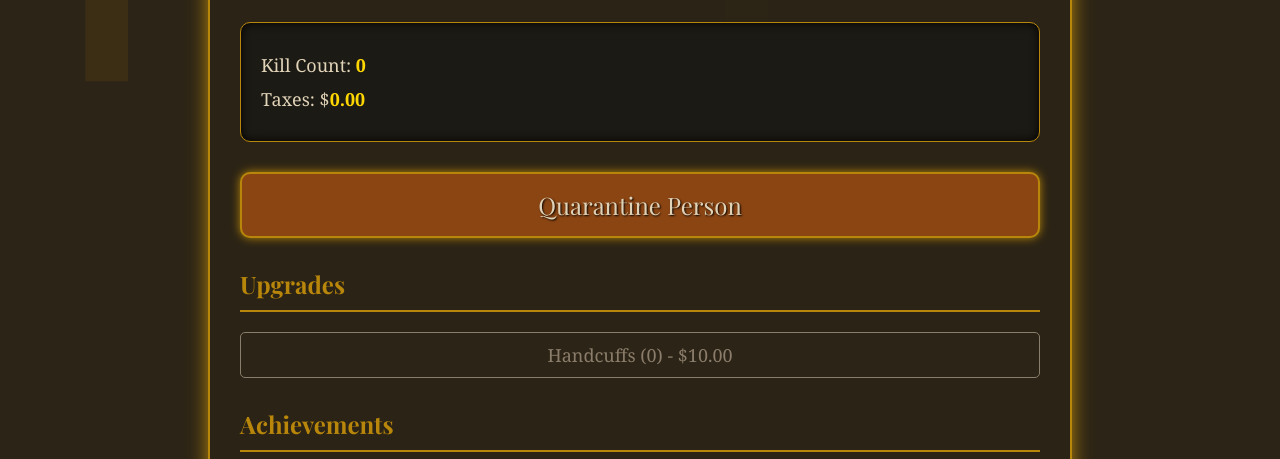
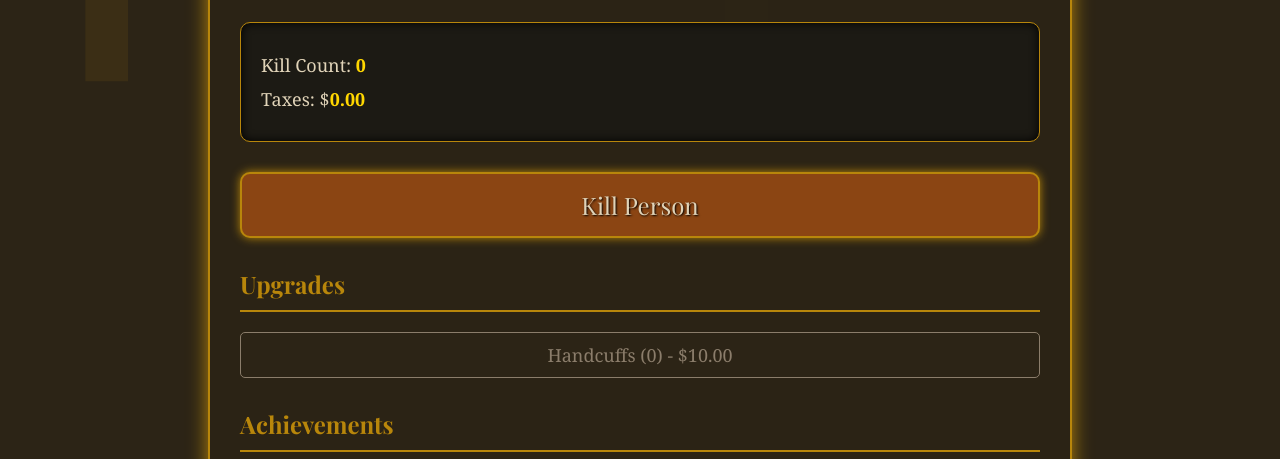
Before and after one commit to WebCodeDemo/hhac, a plain HTML site: page index.html in a window 1280 px wide. Shown: the part 132-591 px from the top of the page. Drawn offline with nearby package versions, Linux system fonts and the light colour scheme.

Commit message:
Update index.html

```diff
--- a/index.html
+++ b/index.html
@@ -18,7 +18,7 @@
             <p>Taxes: $<span id="taxes">0</span></p>
         </div>
 
-        <button id="quarantineButton">Quarantine Person</button>
+        <button id="quarantineButton">Kill Person</button>
 
         <div id="upgrades">
             <h2>Upgrades</h2>
```
